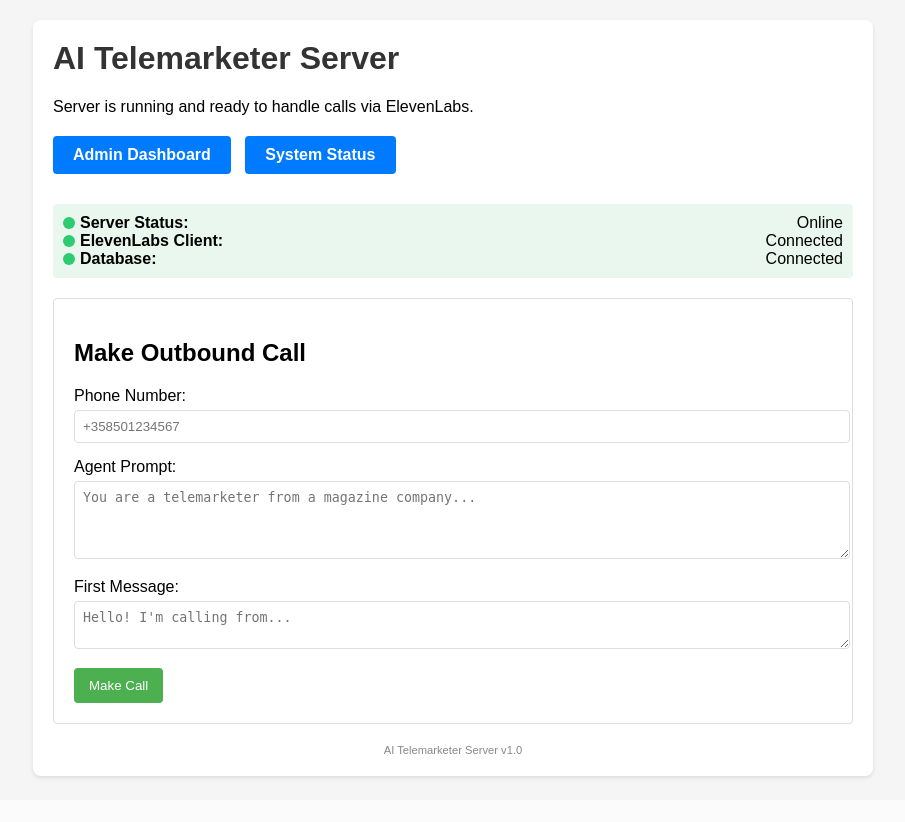
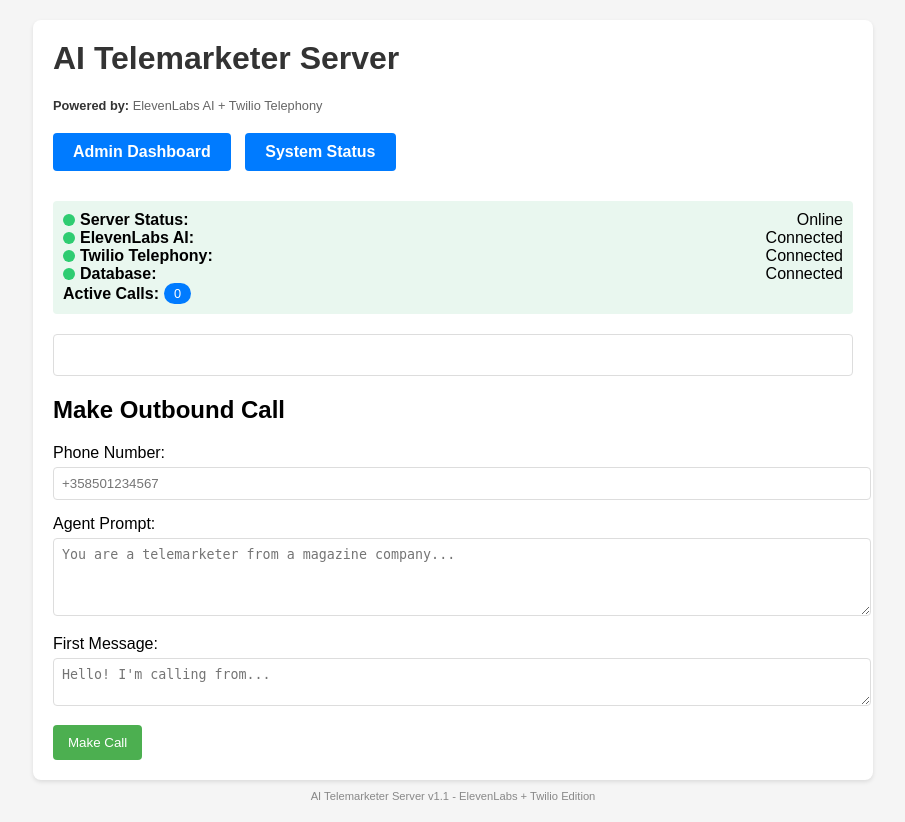
Before and after one commit to tobenik/ai-telemarketer, a Flask app: page / in a window 1280 px wide. Shown: the whole page, without its empty margins (187-1092 px from the left). Before the commit the page ends 779 px from the top, so only its background shows below. Run offline with Flask 3, Linux system fonts and the light colour scheme; data comes from the database, SQL or seed files in the repository; data that the repository does not hold is empty.

Commit message:
Add Twilio integration for telephony, including call management and environment configuration; update dependencies for WebSocket support

```diff
--- a/pyproject.toml
+++ b/pyproject.toml
@@ -14,6 +14,7 @@ openai = "^1.65.1"
 websockets = "^15.0"
 elevenlabs = "^1.52.0"
 flask-sock = "^0.7.0"
+websocket-client = "^1.8.0"
 
 
 [build-system]
--- a/server.py
+++ b/server.py
@@ -1,4 +1,4 @@
-from flask import Flask, request, render_template, redirect, jsonify
+from flask import Flask, request, render_template, redirect, jsonify, Response
 import os
 from dotenv import load_dotenv
 from logger import setup_logger
@@ -7,13 +7,21 @@ from admin.routes import admin_bp
 import database as db
 from datetime import datetime
 from elevenlabs.client import ElevenLabsClient
+from telephony.twilio_client import TwilioClient
+from flask_sock import Sock
+import websocket
+import threading
+import json
+import base64
 
 load_dotenv()
 
 # Setup separate loggers for different concerns
 server_logger = setup_logger('server', 'server.log')
+ws_logger = setup_logger('websocket', 'websocket.log')
 
 app = Flask(__name__)
+sock = Sock(app)  # Initialize WebSocket extension
 
 # Setup logging middleware
 setup_logging_middleware(app, server_logger)
@@ -21,11 +29,12 @@ setup_logging_middleware(app, server_logger)
 # Register admin blueprint
 app.register_blueprint(admin_bp)
 
-# Initialize ElevenLabs client
+# Initialize clients
 elevenlabs_client = ElevenLabsClient()
+twilio_client = TwilioClient()
 
-# Store active call data
-calls_data = {}
+# Store active call data - used to maintain WebSocket connections
+active_calls = {}
 
 @app.route("/")
 def home():
@@ -36,13 +45,14 @@ def home():
 def system_status():
     """Show system status and stats for API or redirect to admin system page for browser"""
     try:
-        # Get recent calls from ElevenLabs
-        calls = elevenlabs_client.get_calls(limit=5)
+        # Get recent calls from database
+        recent_calls = db.get_recent_calls(5)
 
         status_data = {
-            "active_calls": len(calls),
+            "active_calls": len(active_calls),
             "elevenlabs_client": "Connected" if elevenlabs_client.api_key and elevenlabs_client.agent_id else "Not connected",
-            "database": "Connected"
+            "twilio_client": "Connected" if twilio_client.client else "Not connected",
+            "database": "Connected" if recent_calls is not None else "Error"
         }
 
         # Check if this is an API request or browser view
@@ -58,7 +68,7 @@ def system_status():
 
 @app.route("/outbound-call", methods=['POST'])
 def outbound_call():
-    """Initiate an outbound call using ElevenLabs Conversational AI"""
+    """Initiate an outbound call using Twilio integrated with ElevenLabs Conversational AI"""
     try:
         data = request.get_json() or {}
         number = data.get('number')
@@ -68,14 +78,25 @@ def outbound_call():
         if not number:
             return jsonify({"error": "Phone number is required"}), 400
 
-        # Initiate call through ElevenLabs
-        call_result = elevenlabs_client.create_call(number, prompt, first_message)
+        # Build callback URL for Twilio TwiML
+        host_url = request.host_url.rstrip('/')
+        callback_url = f"{host_url}/outbound-call-twiml"
+
+        # Add prompt and first message as URL parameters
+        callback_params = {}
+        if prompt:
+            callback_params["prompt"] = prompt
+        if first_message:
+            callback_params["first_message"] = first_message
+
+        # Initiate call through Twilio
+        call_result = twilio_client.create_call(number, callback_url, callback_params)
 
         if call_result:
             # Store call in database for tracking
             try:
                 call_id = db.create_call(
-                    call_result.get('call_id', 'unknown'),
+                    call_result["call_id"],
                     number
                 )
                 server_logger.info(f"Call stored in database with ID: {call_id}")
@@ -85,12 +106,12 @@ def outbound_call():
             return jsonify({
                 "success": True,
                 "message": "Call initiated",
-                "callSid": call_result.get('call_id', 'unknown')
+                "callSid": call_result["call_id"]
             })
         else:
             return jsonify({
                 "success": False,
-                "error": "Failed to initiate call through ElevenLabs"
+                "error": "Failed to initiate call through Twilio"
             }), 500
 
     except Exception as e:
@@ -100,6 +121,203 @@ def outbound_call():
             "error": f"Failed to initiate call: {str(e)}"
         }), 500
 
+@app.route("/outbound-call-twiml")
+def outbound_call_twiml():
+    """Generate TwiML for outbound calls"""
+    try:
+        prompt = request.args.get('prompt', '')
+        first_message = request.args.get('first_message', '')
+
+        # Create TwiML response to connect to WebSocket stream
+        host_url = request.host_url.rstrip('/')
+        ws_url = f"wss://{request.host}/outbound-media-stream"
+
+        twiml_response = f"""<?xml version="1.0" encoding="UTF-8"?>
+            <Response>
+                <Connect>
+                    <Stream url="{ws_url}">
+                        <Parameter name="prompt" value="{prompt}" />
+                        <Parameter name="first_message" value="{first_message}" />
+                    </Stream>
+                </Connect>
+            </Response>
+        """
+
+        return Response(twiml_response, mimetype='text/xml')
+
+    except Exception as e:
+        server_logger.error(f"Error generating TwiML: {str(e)}")
+        return Response("<Response><Say>An error occurred</Say></Response>", mimetype='text/xml')
+
+@sock.route('/outbound-media-stream')
+def outbound_media_stream(ws):
+    """Handle WebSocket connections for media streaming between Twilio and ElevenLabs"""
+    stream_sid = None
+    call_sid = None
+    elevenlabs_ws = None
+    custom_parameters = {}
+
+    ws_logger.info("New WebSocket connection for outbound media stream")
+
+    def handle_elevenlabs_messages(elevenlabs_connection):
+        """Background thread to handle messages from ElevenLabs WebSocket"""
+        try:
+            while True:
+                message = elevenlabs_connection.recv()
+                try:
+                    msg_data = json.loads(message)
+                    msg_type = msg_data.get('type')
+
+                    if msg_type == 'audio':
+                        # Send audio to Twilio
+                        if stream_sid and 'audio' in msg_data and 'chunk' in msg_data['audio']:
+                            audio_data = {
+                                'event': 'media',
+                                'streamSid': stream_sid,
+                                'media': {
+                                    'payload': msg_data['audio']['chunk']
+                                }
+                            }
+                            ws.send(json.dumps(audio_data))
+
+                        # Alternative audio format handling
+                        elif stream_sid and 'audio_event' in msg_data and 'audio_base_64' in msg_data['audio_event']:
+                            audio_data = {
+                                'event': 'media',
+                                'streamSid': stream_sid,
+                                'media': {
+                                    'payload': msg_data['audio_event']['audio_base_64']
+                                }
+                            }
+                            ws.send(json.dumps(audio_data))
+
+                    elif msg_type == 'interruption' and stream_sid:
+                        # Handle interruption event
+                        ws.send(json.dumps({
+                            'event': 'clear',
+                            'streamSid': stream_sid
+                        }))
+
+                    elif msg_type == 'ping' and 'ping_event' in msg_data and 'event_id' in msg_data['ping_event']:
+                        # Respond to ping with pong
+                        elevenlabs_connection.send(json.dumps({
+                            'type': 'pong',
+                            'event_id': msg_data['ping_event']['event_id']
+                        }))
+
+                    elif msg_type == 'agent_response' and 'agent_response_event' in msg_data:
+                        ws_logger.info(f"Agent response: {msg_data['agent_response_event'].get('agent_response')}")
+
+                    elif msg_type == 'user_transcript' and 'user_transcription_event' in msg_data:
+                        ws_logger.info(f"User transcript: {msg_data['user_transcription_event'].get('user_transcript')}")
+
+                except json.JSONDecodeError:
+                    ws_logger.error("Failed to parse message from ElevenLabs")
+                except Exception as e:
+                    ws_logger.error(f"Error processing ElevenLabs message: {str(e)}")
+
+        except Exception as e:
+            ws_logger.error(f"ElevenLabs WebSocket handler error: {str(e)}")
+
+    try:
+        # Set up ElevenLabs WebSocket connection
+        signed_url = elevenlabs_client.get_signed_url()
+        if not signed_url:
+            ws_logger.error("Failed to get signed URL from ElevenLabs")
+            return
+
+        # Connect to ElevenLabs
+        elevenlabs_ws = websocket.create_connection(signed_url)
+        ws_logger.info("Connected to ElevenLabs WebSocket")
+
+        # Start background thread to handle ElevenLabs messages
+        elevenlabs_thread = threading.Thread(
+            target=handle_elevenlabs_messages,
+            args=(elevenlabs_ws,),
+            daemon=True
+        )
+        elevenlabs_thread.start()
+
+        # Handle incoming messages from Twilio
+        while True:
+            message = ws.receive()
+
+            if not message:
+                break
+
+            msg = json.loads(message)
+            event_type = msg.get('event')
+
+            if event_type == 'start':
+                stream_sid = msg['start']['streamSid']
+                call_sid = msg['start']['callSid']
+
+                # Extract custom parameters if available
+                if 'customParameters' in msg['start']:
+                    custom_parameters = msg['start']['customParameters']
+
+                ws_logger.info(f"Stream started - StreamSid: {stream_sid}, CallSid: {call_sid}")
+
+                # Add to active calls
+                active_calls[call_sid] = {
+                    'stream_sid': stream_sid,
+                    'elevenlabs_ws': elevenlabs_ws,
+                    'start_time': datetime.now()
+                }
+
+                # Send initial configuration to ElevenLabs
+                prompt = custom_parameters.get('prompt', '')
+                first_message = custom_parameters.get('first_message', '')
+
+                initial_config = elevenlabs_client.prepare_initial_config(
+                    prompt=prompt,
+                    first_message=first_message,
+                    dynamic_variables={
+                        'call_sid': call_sid
+                    }
+                )
+
+                elevenlabs_ws.send(json.dumps(initial_config))
+                ws_logger.info(f"Sent initial config to ElevenLabs with prompt: {prompt}")
+
+            elif event_type == 'media':
+                # Forward audio from Twilio to ElevenLabs
+                if elevenlabs_ws and 'payload' in msg.get('media', {}):
+                    audio_message = {
+                        'user_audio_chunk': msg['media']['payload']
+                    }
+                    elevenlabs_ws.send(json.dumps(audio_message))
+
+            elif event_type == 'stop':
+                ws_logger.info(f"Stream {stream_sid} ended")
+
+                # Remove from active calls
+                if call_sid in active_calls:
+                    del active_calls[call_sid]
+
+                # Close ElevenLabs connection
+                if elevenlabs_ws:
+                    elevenlabs_ws.close()
+                    elevenlabs_ws = None
+
+                break
+
+    except Exception as e:
+        ws_logger.error(f"WebSocket error: {str(e)}")
+
+    finally:
+        # Clean up connections
+        if elevenlabs_ws:
+            try:
+                elevenlabs_ws.close()
+            except:
+                pass
+
+        if call_sid in active_calls:
+            del active_calls[call_sid]
+
+        ws_logger.info("WebSocket connection closed")
+
 if __name__ == "__main__":
     server_logger.info("Starting AI Telemarketer server...")
     app.run(debug=True, port=5001)
--- a/templates/home.html
+++ b/templates/home.html
@@ -112,12 +112,34 @@
         border-radius: 4px;
         display: none;
       }
+      .active-calls {
+        margin-top: 20px;
+      }
+      .active-calls-badge {
+        display: inline-block;
+        background-color: #007bff;
+        color: white;
+        border-radius: 12px;
+        padding: 3px 10px;
+        font-size: 0.8em;
+        margin-left: 5px;
+      }
+      .technology-info {
+        font-size: 0.8em;
+        color: #666;
+        margin-bottom: 20px;
+      }
+      .technology-info strong {
+        color: #333;
+      }
     </style>
   </head>
   <body>
     <div class="container">
       <h1>AI Telemarketer Server</h1>
-      <p>Server is running and ready to handle calls via ElevenLabs.</p>
+      <div class="technology-info">
+        <strong>Powered by:</strong> ElevenLabs AI + Twilio Telephony
+      </div>
 
       <div class="menu">
         <a href="/admin">Admin Dashboard</a>
@@ -135,9 +157,16 @@
         <div class="service-row">
           <div class="service-name">
             <span id="elevenlabs-dot" class="status-dot active"></span>
-            <strong>ElevenLabs Client:</strong>
+            <strong>ElevenLabs AI:</strong>
           </div>
           <span id="elevenlabs-status">Connected</span>
+        </div>
+        <div class="service-row">
+          <div class="service-name">
+            <span id="twilio-dot" class="status-dot active"></span>
+            <strong>Twilio Telephony:</strong>
+          </div>
+          <span id="twilio-status">Connected</span>
         </div>
         <div class="service-row">
           <div class="service-name">
@@ -146,9 +175,15 @@
           </div>
           <span id="db-status">Connected</span>
         </div>
+        <div class="service-row">
+          <div class="service-name">
+            <strong>Active Calls:</strong>
+            <span id="active-calls-badge" class="active-calls-badge">0</span>
+          </div>
+        </div>
       </div>
 
-      <div class="card">
+      <div class="card"></div>
         <h2>Make Outbound Call</h2>
         <form id="outboundCallForm">
           <div class="form-group">
@@ -184,7 +219,7 @@
         <div id="result"></div>
       </div>
 
-      <div class="version">AI Telemarketer Server v1.0</div>
+      <div class="version">AI Telemarketer Server v1.1 - ElevenLabs + Twilio Edition</div>
     </div>
 
     <script>
@@ -204,19 +239,32 @@
               ? "status-dot active"
               : "status-dot inactive";
 
+          // Update Twilio status
+          document.getElementById("twilio-status").textContent =
+            data.twilio_client;
+          document.getElementById("twilio-dot").className =
+            data.twilio_client === "Connected"
+              ? "status-dot active"
+              : "status-dot inactive";
+
           // Update DB status
           document.getElementById("db-status").textContent = data.database;
           document.getElementById("db-dot").className =
             data.database === "Connected"
               ? "status-dot active"
               : "status-dot inactive";
+
+          // Update active calls
+          document.getElementById("active-calls-badge").textContent =
+            data.active_calls || 0;
         } catch (error) {
           console.error("Error fetching status:", error);
         }
       }
 
-      // Check status on page load
+      // Check status on page load and every 30 seconds
       window.addEventListener("load", checkStatus);
+      setInterval(checkStatus, 30000);
 
       document
         .getElementById("outboundCallForm")
@@ -247,12 +295,21 @@
             const data = await response.json();
 
             if (data.success) {
-              resultDiv.innerHTML = `Call initiated successfully! Call ID: ${data.callSid}`;
+              resultDiv.innerHTML = `
+                <div style="color:green">
+                  <strong>Call initiated successfully!</strong>
+                  <p>Call ID: ${data.callSid}</p>
+                  <p>The person will receive a call shortly. The conversation will be handled
+                  by ElevenLabs AI using your prompt and first message.</p>
+                </div>
+              `;
+              // Refresh status to show active call
+              setTimeout(checkStatus, 1000);
             } else {
-              resultDiv.innerHTML = `Error: ${data.error}`;
+              resultDiv.innerHTML = `<div style="color:red"><strong>Error:</strong> ${data.error}</div>`;
             }
           } catch (error) {
-            resultDiv.innerHTML = `Error: ${error.message}`;
+            resultDiv.innerHTML = `<div style="color:red"><strong>Error:</strong> ${error.message}</div>`;
           }
         });
     </script>
```
Also changed, not shown: database.py (+78 -0 lines), elevenlabs/client.py (+36 -45 lines), telephony/twilio_client.py (added, +94 -0 lines), 2 other files.
